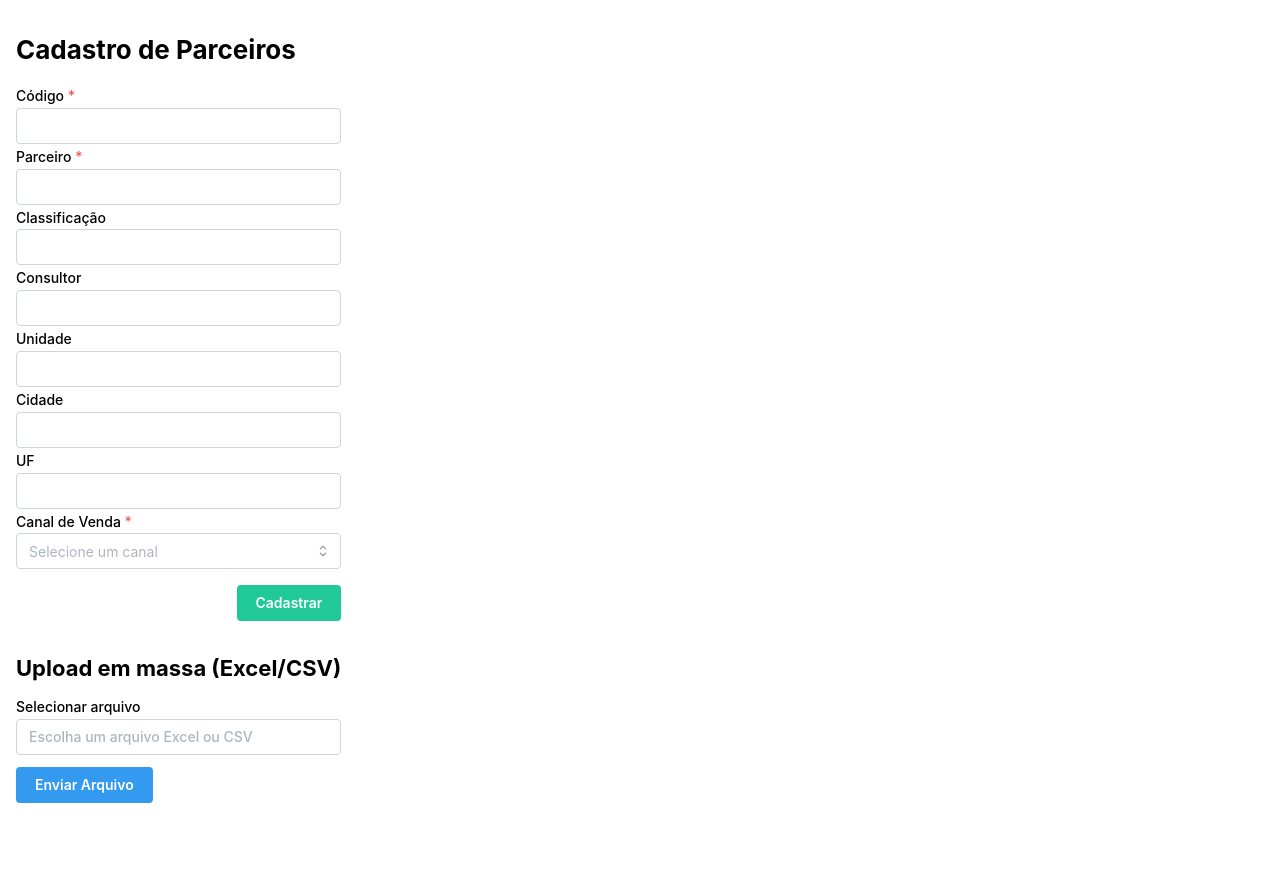
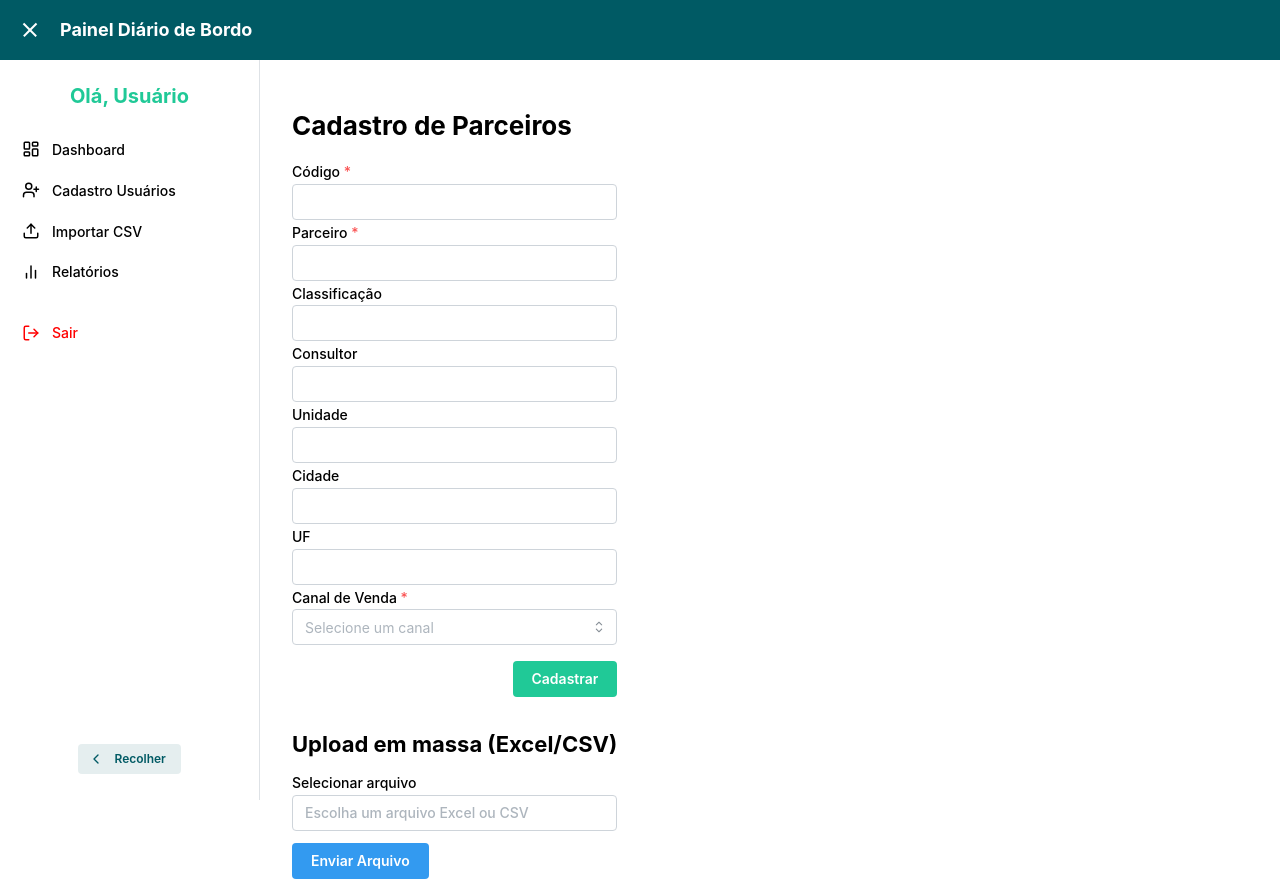
Before and after one commit to leverosint/diario-de-bordo-crm, a React (Vite) app in the folder frontend/: page /cadastro-parceiro in a window 1280 px wide. Before the commit the page ends 803 px from the top, so only its background shows below. Built offline with nearby package versions, Linux system fonts and the light colour scheme; no server answers.

Commit message:
subindo frontagora

```diff
--- a/frontend/src/main.tsx
+++ b/frontend/src/main.tsx
@@ -6,11 +6,11 @@ import '@mantine/core/styles.css';
 
 import './index.css';
 import { customTheme } from './styles/theme';
+
 import LoginPage from './pages/LoginPage';
 import Dashboard from './pages/Dashboard';
-import CadastroParceiro from './components/CadastroParceiro'; // <-- novo import
-import CadastroUsuarios from './components/CadastroParceiro';
-
+import CadastroParceiroPage from './pages/CadastroParceiroPage'; // ✅ novo
+import CadastroUsuariosPage from './pages/CadastroUsuariosPage'; // ✅ novo
 
 createRoot(document.getElementById('root')!).render(
   <StrictMode>
@@ -19,8 +19,8 @@ createRoot(document.getElementById('root')!).render(
         <Routes>
           <Route path="/" element={<LoginPage />} />
           <Route path="/dashboard" element={<Dashboard />} />
-          <Route path="/cadastro-parceiro" element={<CadastroParceiro />} /> {/* nova rota */}
-          <Route path="/cadastro-usuarios" element={<CadastroUsuarios />} />
+          <Route path="/cadastro-parceiro" element={<CadastroParceiroPage />} />
+          <Route path="/cadastro-usuarios" element={<CadastroUsuariosPage />} />
         </Routes>
       </BrowserRouter>
     </MantineProvider>
--- /dev/null
+++ b/frontend/src/pages/CadastroParceiroPage.tsx
@@ -0,0 +1,10 @@
+import SidebarGestor from '../components/SidebarGestor';
+import CadastroParceiro from '../components/CadastroParceiro';
+
+export default function CadastroParceiroPage() {
+  return (
+    <SidebarGestor tipoUser="GESTOR">
+      <CadastroParceiro />
+    </SidebarGestor>
+  );
+}
--- /dev/null
+++ b/frontend/src/pages/CadastroUsuariosPage.tsx
@@ -0,0 +1,10 @@
+import SidebarGestor from '../components/SidebarGestor';
+import CadastroUsuarios from '../components/CadastroParceiro';
+
+export default function CadastroUsuariosPage() {
+  return (
+    <SidebarGestor tipoUser="GESTOR">
+      <CadastroUsuarios />
+    </SidebarGestor>
+  );
+}
```
